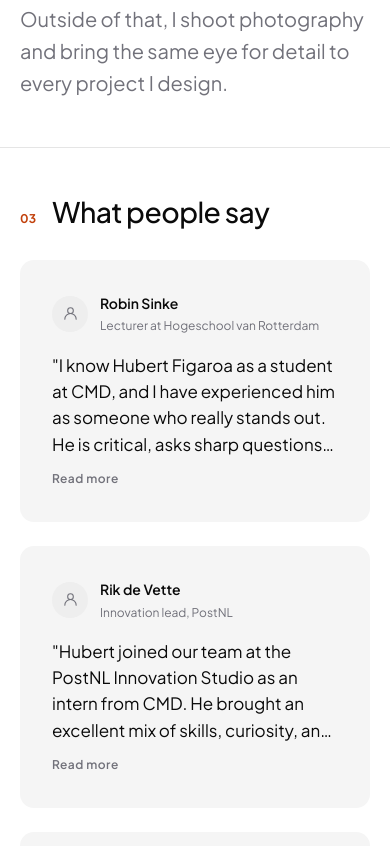
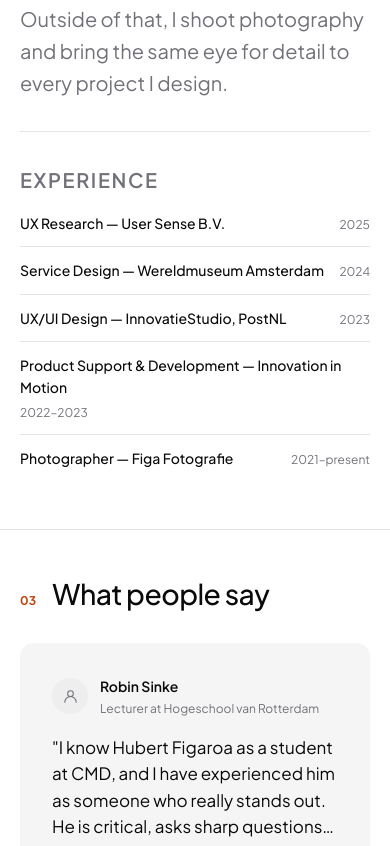
Before and after one commit to HubertFig/portfolio, a plain HTML site: page index.html in a window 390 px wide. Shown: the part 3698-4544 px from the top of the page. Drawn offline with Linux system fonts and the light colour scheme.

Commit message:
Add real profile photo, CV download, and LinkedIn link
- Swap the placeholder About-section avatar for a real portrait, cropped
  from the headshot on your CV.
- Add a "CV" link to the nav (and case-study nav) and a Download PDF
  link in the contact info panel, pointing at a redacted copy of your
  CV. The original CV lists a phone number and birthdate; those don't
  belong on a public download, so I rebuilt the page as a flattened
  image with just those two fields removed (name, photo, skills,
  education, experience, languages, email, and website are unchanged).
  Trade-off: this makes the PDF text non-selectable/non-ATS-parseable,
  since redacting inside the original vector text layer wasn't
  practical here — worth regenerating from your source file later if
  that matters to you.
- Add your real LinkedIn profile to the contact info panel and footer.
- Add a real "Experience" list to the About section, pulled directly
  from your CV's role/company/year entries (no invented details).

```diff
--- a/index.html
+++ b/index.html
@@ -38,6 +38,7 @@
         <a href="#about" class="link-underline">About</a>
         <a href="#reviews" class="link-underline">Reviews</a>
         <a href="#contact" class="link-underline">Contact</a>
+        <a href="hubert-figaroa-cv.pdf" class="link-underline" download>CV</a>
       </nav>
       <button id="theme-toggle" class="theme-toggle" type="button" aria-label="Toggle dark mode">
         <svg class="icon icon-moon" viewBox="0 0 24 24" fill="none" stroke="currentColor" stroke-width="2" stroke-linecap="round" stroke-linejoin="round" aria-hidden="true"><path d="M21 12.79A9 9 0 1 1 11.21 3 7 7 0 0 0 21 12.79Z"/></svg>
@@ -141,10 +142,7 @@
         <h2>About</h2>
       </div>
       <div class="about-layout">
-        <!-- Replace with <img src="avatar.jpg" alt="Hubert Figaroa" class="about-portrait"> once you have a photo -->
-        <div class="about-portrait" aria-hidden="true">
-          <svg width="42" height="42" viewBox="0 0 24 24" fill="none" stroke="currentColor" stroke-width="1.5" stroke-linecap="round" stroke-linejoin="round"><circle cx="12" cy="8" r="4"/><path d="M4 20c0-4.4 3.6-8 8-8s8 3.6 8 8"/></svg>
-        </div>
+        <img src="images/hubert-portrait.jpg" alt="Hubert Figaroa" class="about-portrait">
         <div class="about-body">
           <p>
             I'm a UX and service designer, recently graduated from Rotterdam
@@ -162,6 +160,32 @@
             Outside of that, I shoot photography and bring the same eye for
             detail to every project I design.
           </p>
+
+          <div class="about-experience">
+            <p class="about-experience-label">Experience</p>
+            <ul>
+              <li>
+                <span class="about-experience-role">UX Research &mdash; User Sense B.V.</span>
+                <span class="about-experience-year">2025</span>
+              </li>
+              <li>
+                <span class="about-experience-role">Service Design &mdash; Wereldmuseum Amsterdam</span>
+                <span class="about-experience-year">2024</span>
+              </li>
+              <li>
+                <span class="about-experience-role">UX/UI Design &mdash; InnovatieStudio, PostNL</span>
+                <span class="about-experience-year">2023</span>
+              </li>
+              <li>
+                <span class="about-experience-role">Product Support &amp; Development &mdash; Innovation in Motion</span>
+                <span class="about-experience-year">2022&ndash;2023</span>
+              </li>
+              <li>
+                <span class="about-experience-role">Photographer &mdash; Figa Fotografie</span>
+                <span class="about-experience-year">2021&ndash;present</span>
+              </li>
+            </ul>
+          </div>
         </div>
       </div>
     </div>
@@ -265,6 +289,14 @@
             <p class="contact-info-label">Email</p>
             <a class="contact-info-value link-underline" href="mailto:info@hubertfigaroa.com">info@hubertfigaroa.com</a>
           </div>
+          <div class="contact-info-item">
+            <p class="contact-info-label">LinkedIn</p>
+            <a class="contact-info-value link-underline" href="https://www.linkedin.com/in/hubertfigaroa/" target="_blank" rel="noopener">in/hubertfigaroa</a>
+          </div>
+          <div class="contact-info-item">
+            <p class="contact-info-label">CV</p>
+            <a class="contact-info-value link-underline" href="hubert-figaroa-cv.pdf" download>Download PDF</a>
+          </div>
         </div>
       </div>
     </div>
@@ -275,6 +307,7 @@
 <footer class="site-footer">
   <div class="wrap footer-inner">
     <p>&copy; <span id="year"></span> Hubert Figaroa</p>
+    <a href="https://www.linkedin.com/in/hubertfigaroa/" class="back-to-top link-underline" target="_blank" rel="noopener">LinkedIn</a>
     <a href="#top" class="back-to-top link-underline">Back to top<span aria-hidden="true"> &uarr;</span></a>
   </div>
 </footer>
--- a/style.css
+++ b/style.css
@@ -595,6 +595,55 @@ img.about-portrait {
 
 .about-body p:last-child {
   margin-bottom: 0;
+}
+
+.about-experience {
+  margin-top: var(--space-6);
+  padding-top: var(--space-6);
+  border-top: 1px solid var(--border);
+  max-width: 62ch;
+}
+
+.about-experience-label {
+  font-size: var(--text-xs);
+  font-weight: 600;
+  text-transform: uppercase;
+  letter-spacing: 0.08em;
+  color: var(--muted);
+  margin: 0 0 var(--space-4);
+}
+
+.about-experience ul {
+  list-style: none;
+  margin: 0;
+  padding: 0;
+}
+
+.about-experience li {
+  display: flex;
+  justify-content: space-between;
+  align-items: baseline;
+  gap: var(--space-4);
+  padding: var(--space-3) 0;
+  border-top: 1px solid var(--border);
+}
+
+.about-experience li:first-child {
+  border-top: none;
+  padding-top: 0;
+}
+
+.about-experience-role {
+  color: var(--text);
+  font-size: var(--text-sm);
+  font-weight: 500;
+}
+
+.about-experience-year {
+  color: var(--muted);
+  font-size: var(--text-xs);
+  white-space: nowrap;
+  flex-shrink: 0;
 }
 
 /* ============================================
@@ -1271,6 +1320,11 @@ textarea.field-input {
     height: 50px;
   }
 
+  .about-experience li {
+    flex-wrap: wrap;
+    gap: var(--space-1);
+  }
+
   .testimonial-list {
     grid-template-columns: 1fr;
   }
```
Also changed, not shown: projects/erasmus-mc.html (+2 -0 lines), projects/icemobile.html (+2 -0 lines), projects/user-sense.html (+2 -0 lines), projects/wereldmuseum.html (+2 -0 lines), images/hubert-portrait.jpg (added), 1 other file.
